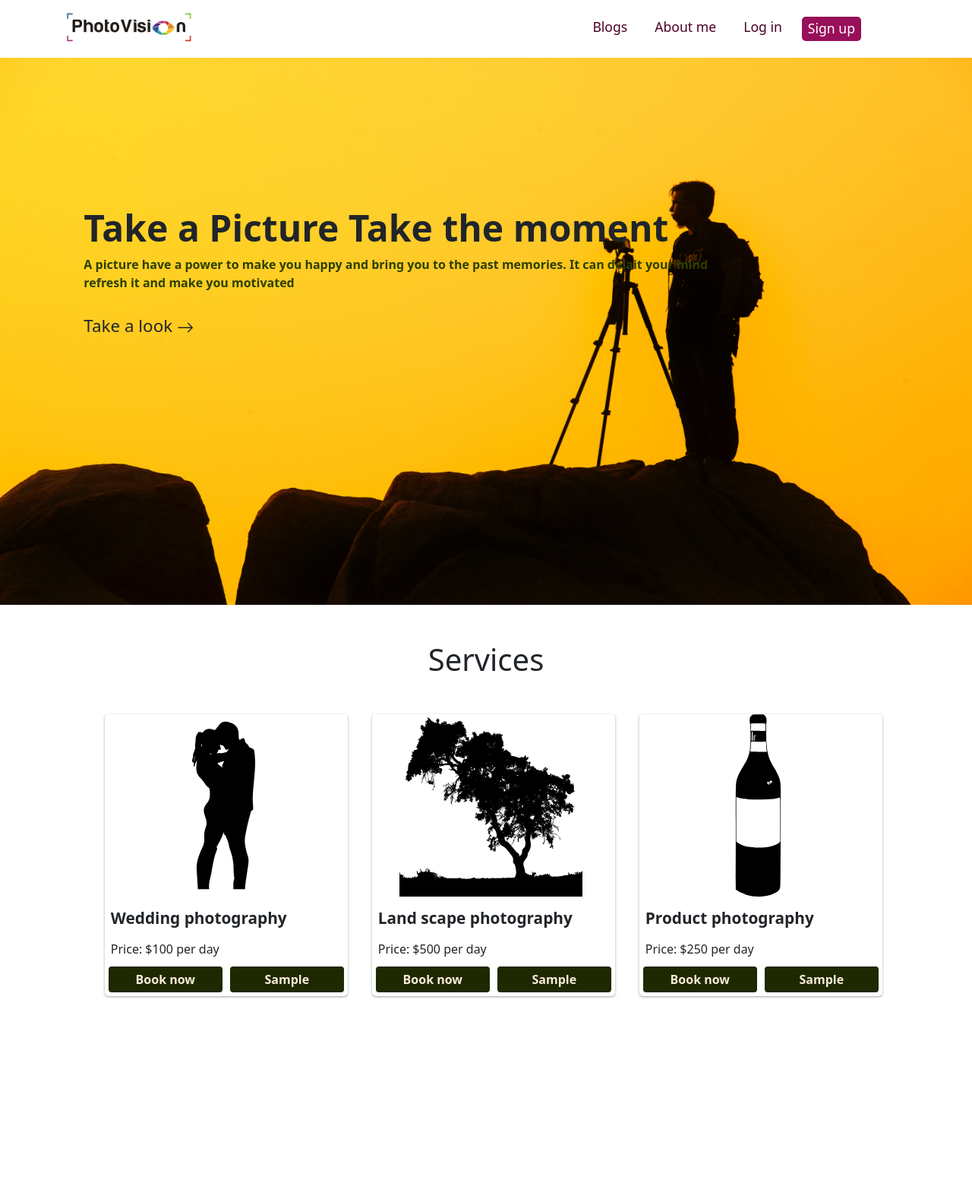
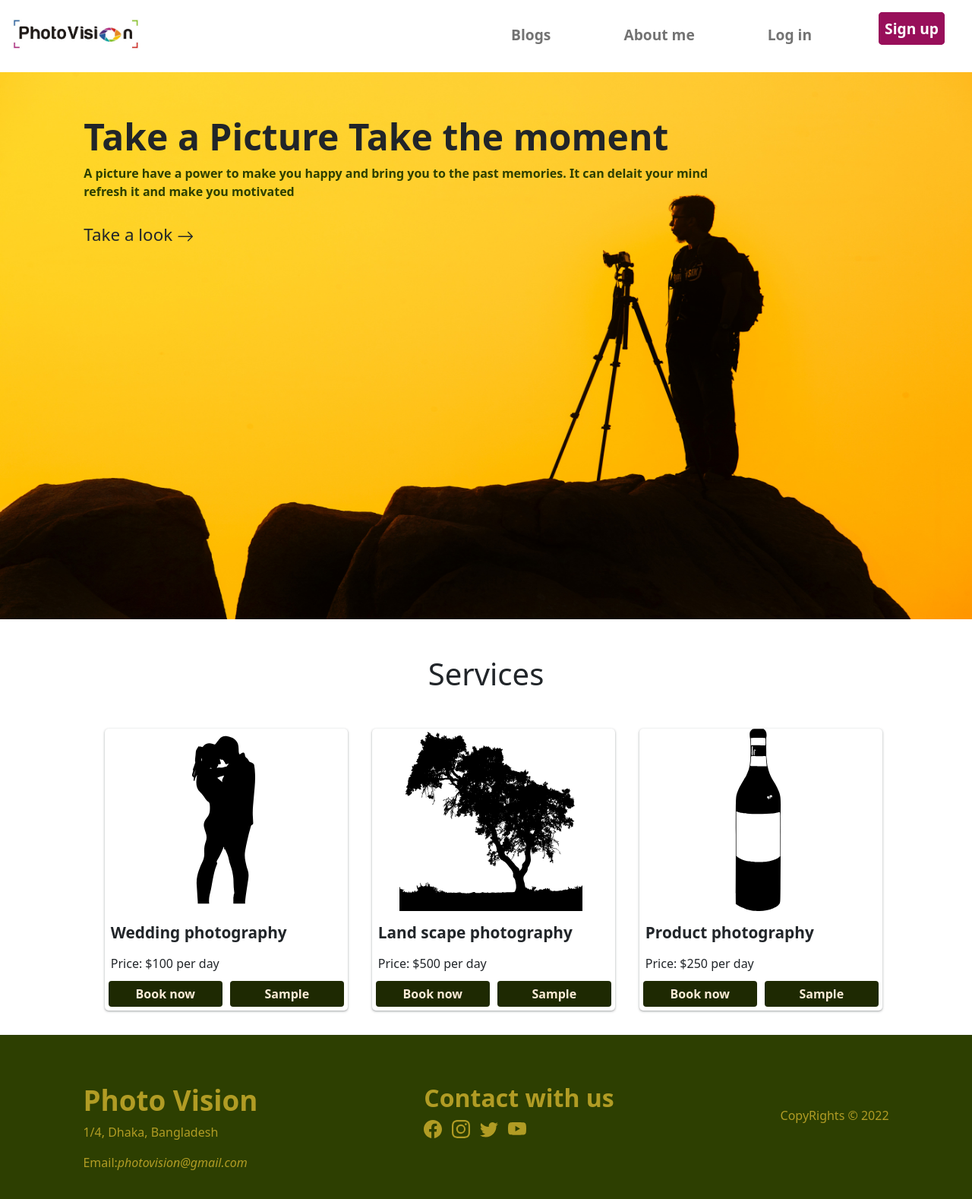
Before and after one commit to Shaon2225/-independent-service-provider, a React (Create React App) app: page / in a window 1280 px wide. Shown: the top 1578 px of the page at 76% size. Before the commit the page ends 1343 px from the top, so only its background shows below. Built offline with nearby package versions, Linux system fonts and the light colour scheme.

Commit message:
footer section done

```diff
--- a/src/App.css
+++ b/src/App.css
@@ -1,4 +1,6 @@
 @import url('https://fonts.googleapis.com/css2?family=Open+Sans&family=Poppins&display=swap');
+
+
 
 body{
   margin: 0;
@@ -10,3 +12,9 @@ body{
 a{
   text-decoration: none;
 }
+
+.app{
+  min-height: 100vh;
+  display: flex;
+  flex-direction: column;
+}
--- a/src/App.js
+++ b/src/App.js
@@ -6,17 +6,19 @@ import Home from './component/home/Home';
 import Login from './component/authentication/Login';
 import Signup from './component/authentication/Signup';
 import 'bootstrap/dist/css/bootstrap.min.css';
+import Footer from './component/footer/Footer';
 
 
 function App() {
   return (
-    <div>
+    <div className='app'>
       <Header></Header>
       <Routes>
         <Route path='/' element={<Home></Home>}></Route>
         <Route path='/login' element={<Login></Login>}></Route>
         <Route path='/signup' element={<Signup></Signup>}></Route>
       </Routes>
+      <Footer></Footer>
     </div>
   );
 }
--- /dev/null
+++ b/src/component/footer/Footer.jsx
@@ -0,0 +1,33 @@
+import React from "react";
+import "./footer.css";
+import { BsFacebook, BsInstagram, BsTwitter, BsYoutube } from "react-icons/bs";
+
+const Footer = () => {
+  const year = new Date().getFullYear();
+  return (
+    <footer className="footer-container">
+      <div>
+        <h1 className="footer-title">Photo Vision</h1>
+        <address className="address">1/4, Dhaka, Bangladesh</address>
+        <p className="email">
+          <span>
+            Email:<i>photovision@gmail.com</i>
+          </span>
+        </p>
+
+      </div>
+      <div>
+      <h4 className="footer-social">Contact with us</h4>
+        <BsFacebook className="social-icon"></BsFacebook>
+        <BsInstagram className="social-icon"></BsInstagram>
+        <BsTwitter className="social-icon"></BsTwitter>
+        <BsYoutube className="social-icon"></BsYoutube>
+      </div>
+      <div className="my-auto copyright">
+        <p> CopyRights © {year} </p>
+      </div>
+    </footer>
+  );
+};
+
+export default Footer;
--- /dev/null
+++ b/src/component/footer/footer.css
@@ -0,0 +1,46 @@
+.footer-container{
+    /* position: absolute; */
+    margin-top: auto;
+    width: 100%;
+    /* bottom: -100%; */
+    display: flex;
+    justify-content: space-around;
+    /* margin: 4rem 0 0; */
+    padding: 2rem 0 6rem;
+    background-color: #2d3f01;
+    color: #b19c24;
+}
+
+.footer-title{
+    font-size: 2.3rem;
+    font-weight: 700;
+    margin: 2rem 0 0.5rem;
+}
+
+.address,.email{
+    font-size: 1rem;
+    margin-top: 0;
+}
+
+.footer-social{
+    font-size: 2rem;
+    font-weight: 700;
+    margin: 2rem 0 0.5rem;
+}
+
+.social-icon{
+    margin-right: 0.8rem;
+    font-size: 1.5rem;
+}
+
+@media only screen and (max-width:660px) {
+    .footer-container{
+        flex-direction: column;
+        padding: 1rem;
+    }
+
+    .copyright{
+        text-align: center;
+        padding: 1rem 0;
+    }
+}
--- a/src/component/header/Header.jsx
+++ b/src/component/header/Header.jsx
@@ -1,23 +1,70 @@
 import React from "react";
 import { Link } from "react-router-dom";
-import { Container, Nav, Navbar } from 'react-bootstrap'
+import { Container, Nav, Navbar } from "react-bootstrap";
 import Signup from "../authentication/Signup";
 import "./header.css";
 
 const Header = () => {
   return (
+    // <Navbar sticky="top" bg="white" expand="md">
+    //   <Container fluid>
+    //     <Navbar.Brand href="#home">
+    //       <Link to={"/"}>
+    //         <img className="" height={50} src="utility/img/logo.jpg"></img>
+    //       </Link>
+    //     </Navbar.Brand>
+    //     <Navbar.Toggle aria-controls="basic-navbar-nav" />
+    //       <Navbar.Collapse className="d-flex justify-content-end align-items-center" id="basic-navbar-nav">
+    //         <Nav className="nav-link">
+    //           <Link className="text-decoration-none mb-0" to={"/blog"}>
+    //             Blogs
+    //           </Link>
+    //           <Link className="text-decoration-none" to={"/aboutme"}>
+    //             About me
+    //           </Link>
+    //           <Link className="text-decoration-none" to={"/login"}>
+    //             Log in
+    //           </Link>
+    //           <Link className="text-decoration-none sign-up" to={"/signup"}>
+    //             Sign up
+    //           </Link>
+    //         </Nav>
+    //       </Navbar.Collapse>
+    //   </Container>
+    // </Navbar>
+
     <Navbar sticky="top" bg="white" expand="lg">
-      <Container>
-        <Navbar.Brand href="#home">
-            <Link to={'/'}><img className="" height={50} src="utility/img/logo.jpg"></img></Link>
+      <Container fluid>
+        <Navbar.Brand>
+          <Link to={"/"}>
+            <img className="" height={50} src="utility/img/logo.jpg"></img>
+          </Link>
         </Navbar.Brand>
-        <Navbar.Toggle aria-controls="basic-navbar-nav" />
-        <Navbar.Collapse className="d-flex justify-content-end align-items-center" id="basic-navbar-nav">
-          <Nav className="nav-link">
-            <Link className="text-decoration-none mb-0" to={"/blog"}>Blogs</Link>
-            <Link className="text-decoration-none" to={"/aboutme"}>About me</Link>
-            <Link className="text-decoration-none" to={"/login"}>Log in</Link>
-            <Link className="text-decoration-none sign-up" to={"/signup"}>Sign up</Link>
+        <Navbar.Toggle aria-controls="responsive-navbar-nav" />
+        <Navbar.Collapse id="responsive-navbar-nav">
+          <Nav
+            className="d-flex justify-content-end w-100 nav-link my-1 my-lg-0"
+            >
+            <Nav.Link className="ms-5">
+              <Link className="text-decoration-none nav-link" to={"/blog"}>
+                Blogs
+              </Link>
+            </Nav.Link>
+            <Nav.Link className="ms-5">
+              <Link className="text-decoration-none nav-link" to={"/aboutme"}>
+                About me
+              </Link>
+            </Nav.Link>
+            <Nav.Link className="ms-5">
+              <Link className="text-decoration-none nav-link" to={"/login"}>
+                Log in
+              </Link>
+            </Nav.Link>
+            <Nav.Link className="ms-5" href="#action2">
+              <Link className="text-decoration-none sign-up" to={"/signup"}>
+                Sign up
+              </Link>
+            </Nav.Link>
           </Nav>
         </Navbar.Collapse>
       </Container>
--- a/src/component/header/header.css
+++ b/src/component/header/header.css
@@ -1,28 +1,16 @@
-.Header-container{
-    display: flex;
-    justify-content: space-between ;
-    align-items: center;
-}
 
-.logo{
-    position: relative;
-    left: 3rem;
-    height: 4rem;
-    padding: 0.8rem 0;
-}
 
 .nav-link{
-    position: relative;
-    right: 3rem;
-    font-size: 1.1rem;
-    height: 3rem;
+    color: #4C0027;
+    font-weight: 600;
+    font-size: 1.2rem;
 }
 
 .nav-link a:not(:last-child){
     margin-right: 1rem;
     margin-bottom: 0;
-    padding: 0 10px;
     color: #4C0027;
+    border-bottom: 2px solid white;
 }
 
 .nav-link a:hover:not(:last-child){
@@ -34,7 +22,7 @@
     background-color: #980F5A;
     border: 2px solid #980F5A;
     color: white;
-    padding: 0 6px;
+    padding: 0.4rem 6px;
 }
 
 .sign-up:hover{
@@ -43,3 +31,5 @@
     color: #980F5A;
     /* font-weight: 600; */
 }
+
+/*  */
--- a/src/component/home/Banner.jsx
+++ b/src/component/home/Banner.jsx
@@ -10,8 +10,8 @@ const Banner = () => {
       </div>
       <div className='banner-info'>
         <div className='banner-title'>
-          <span>Take a Picture</span>
-          <span> Take the moment</span>
+          <span className='title-1'>Take a Picture</span>
+          <span className='title-1'> Take the moment</span>
         </div>
         <p className='banner-text'>A picture have a power to make you happy and bring you to the past memories. It can delait your mind refresh it and make you motivated</p>
         <h4 className='visit'>Take a look <BsArrowRight></BsArrowRight> </h4>
--- a/src/component/home/Service.jsx
+++ b/src/component/home/Service.jsx
@@ -25,7 +25,7 @@ const Service = () => {
     ]
 
   return (
-    <div className='container'>
+    <div className='container service-area'>
         <h1 className="service-title">Services</h1>
         <div className='service-container'>
         {
--- a/src/component/home/home.css
+++ b/src/component/home/home.css
@@ -1,3 +1,7 @@
+.banner-container{
+    /* position: relative; */
+}
+
 .banner-img{
     width: 100%;
     height: 45rem;
@@ -5,7 +9,7 @@
 
 .banner-info{
     position: absolute;
-    top: 35%;
+    top: 20%;
 }
 
 .banner-title{
@@ -32,9 +36,7 @@
     cursor: pointer;
 }
 
-.visit:hover{
-    transform: scale(1.2);
-}
+
 
 .service-title{
     text-align: center;
@@ -51,9 +53,43 @@
     gap: 2rem;
 }
 
+/* .service-area{
+    position: relative;
+} */
+
 
 @media only screen and (max-width:660px) {
     .service-container{
         grid-template-columns: 1fr;
     }
+    .banner-info{
+        top: 2%;
+
+    }
+    .banner-title{
+        font-size: 2rem;
+        width: 90%;
+    }
+    .banner-text{
+        font-size: 1rem;
+        line-height: 1rem;
+    }
 }
+
+@media only screen and (min-width:661px) and (max-width:931px) {
+    .service-container{
+        grid-template-columns: repeat(2,1fr);
+    }
+    .banner-info{
+        top: 10%;
+
+    }
+    .banner-title{
+        font-size: 2rem;
+        width: 90%;
+    }
+    .banner-text{
+        font-size: 1rem;
+        line-height: 1rem;
+    }
+}
--- a/src/index.css
+++ b/src/index.css
@@ -1,10 +1,13 @@
+
+
 body {
   margin: 0;
-  font-family: -apple-system, BlinkMacSystemFont, 'Segoe UI', 'Roboto', 'Oxygen',
+  /* font-family: -apple-system, BlinkMacSystemFont, 'Segoe UI', 'Roboto', 'Oxygen',
     'Ubuntu', 'Cantarell', 'Fira Sans', 'Droid Sans', 'Helvetica Neue',
     sans-serif;
   -webkit-font-smoothing: antialiased;
-  -moz-osx-font-smoothing: grayscale;
+  -moz-osx-font-smoothing: grayscale; */
+
 }
 
 code {
```
